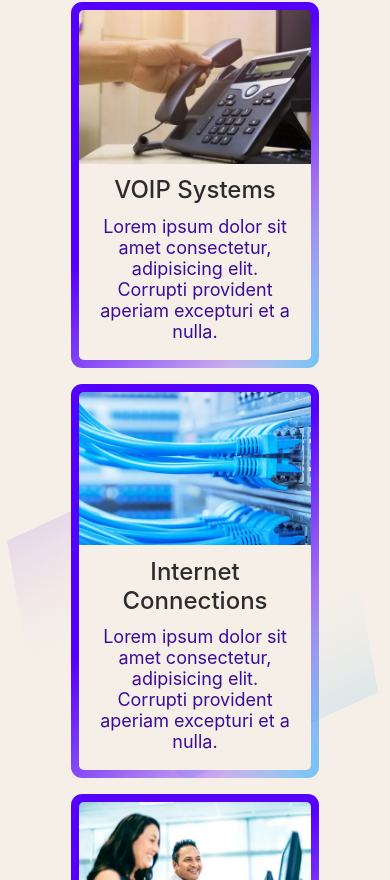
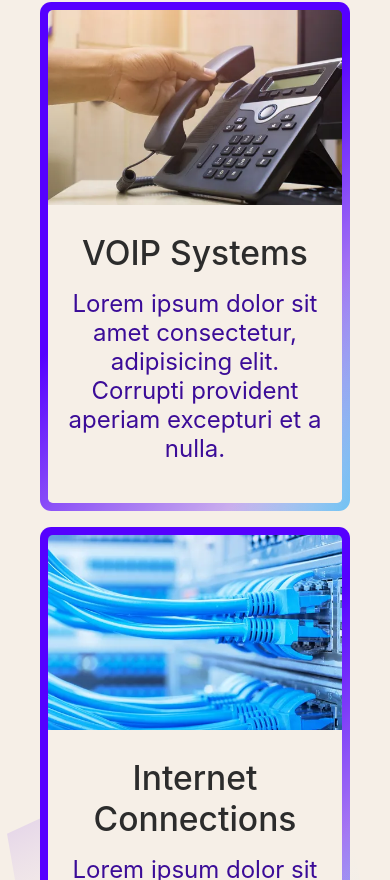
Before and after one commit to jakeluckie/netcraft, a React (Vite) app: page / in a window 390 px wide. Shown: the part 984-1864 px from the top of the page. Built offline with nearby package versions, Linux system fonts and the light colour scheme.

Commit message:
fixed mobile cards

```diff
--- a/src/components/cards/solutions/solutions-card.styles.scss
+++ b/src/components/cards/solutions/solutions-card.styles.scss
@@ -89,6 +89,17 @@
 
 @media screen and (max-width: 479px) {
   .solutions-card {
-    width: 75%;
+    width: 100%;
+    .solutions-card-content {
+      padding: 1rem 1.2rem;
+      .solutions-card-title {
+        font-size: 2.1rem;
+      }
+      .solutions-card-text {
+        margin-top: 1rem;
+        font-size: var(--font-size-2xl);
+        color: rgb(59, 12, 152);
+      }
+    }
   }
 }
```
